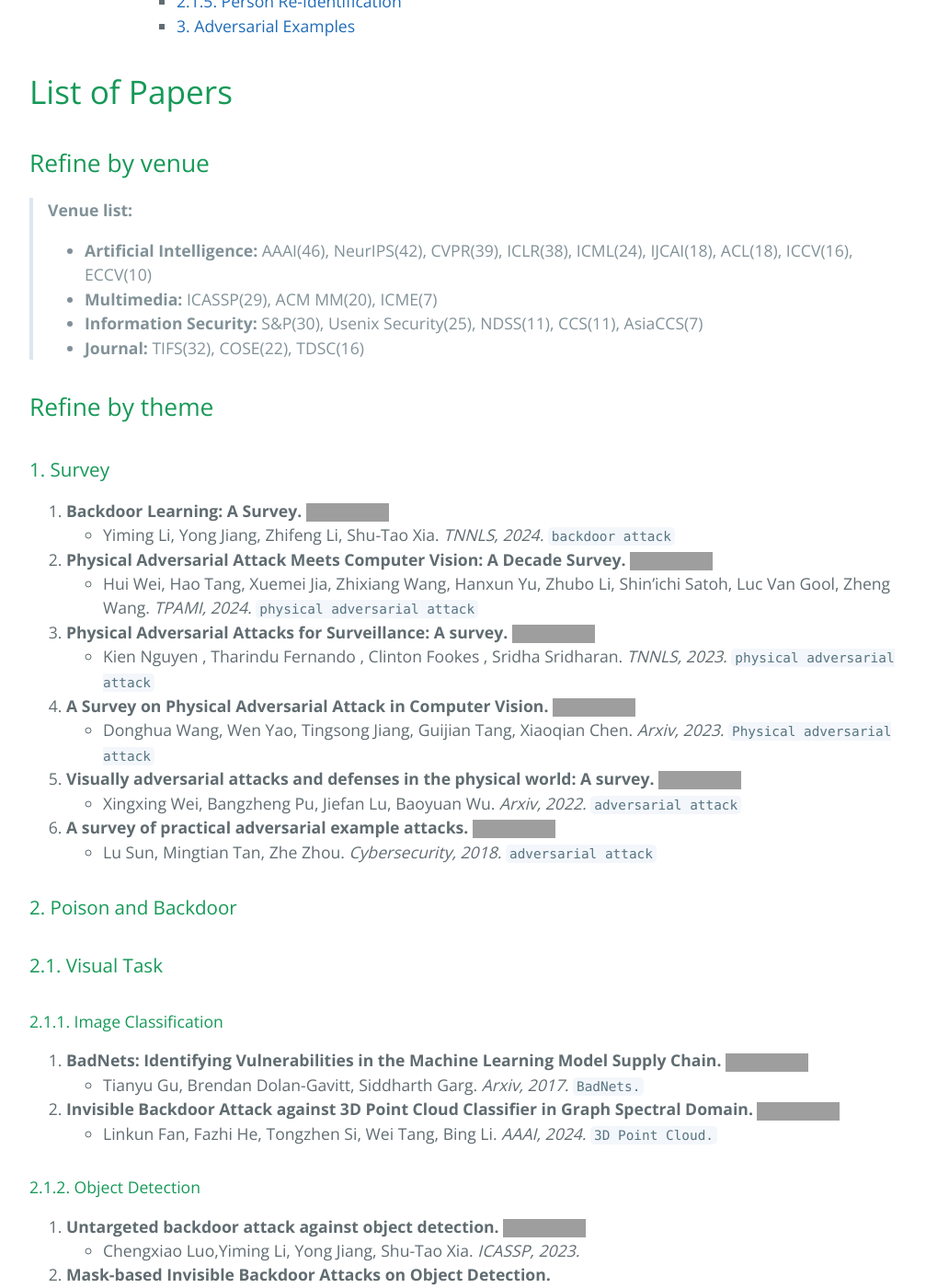
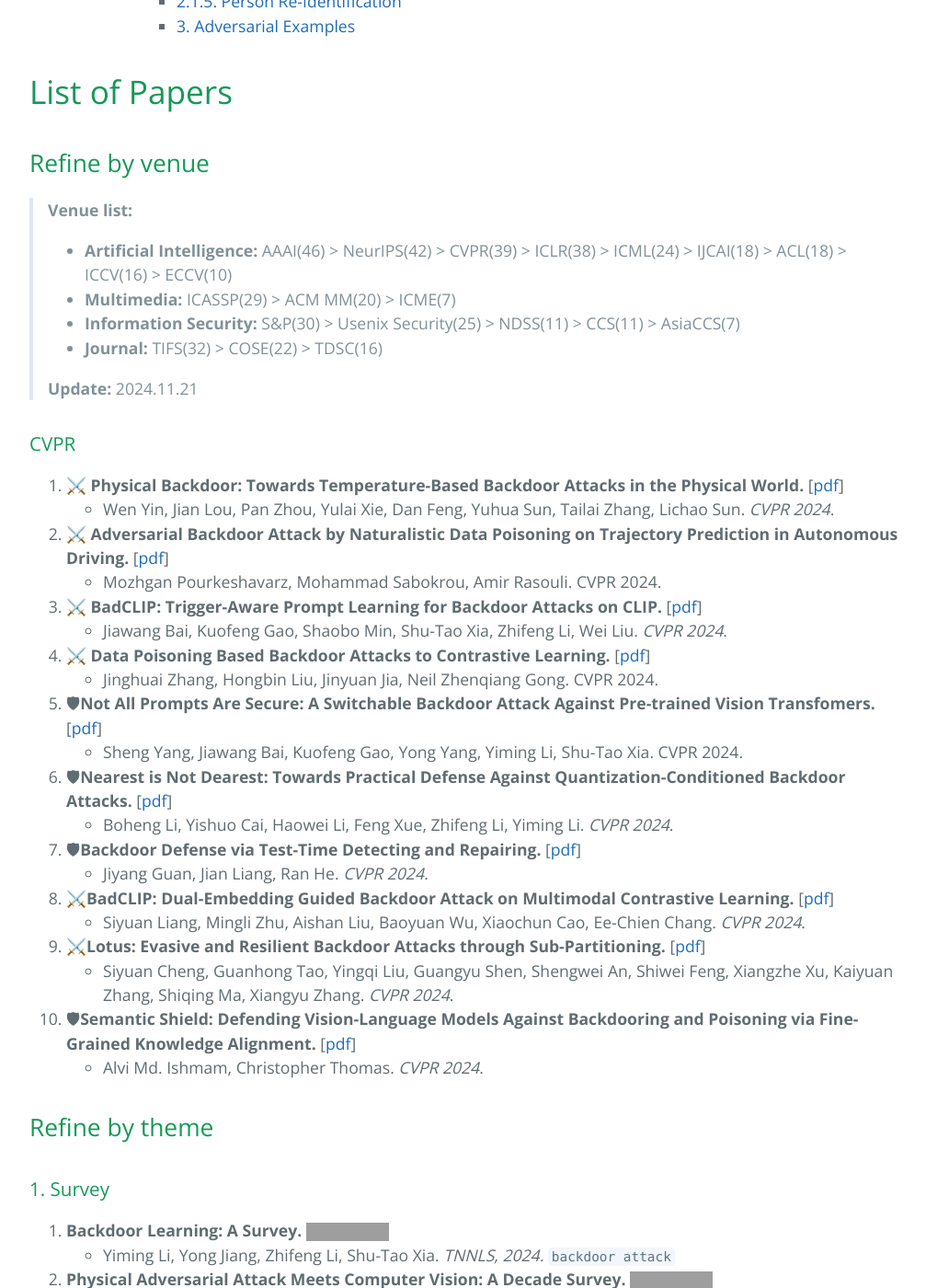
Before and after one commit to ASRS-Lab/Awesome-DL-Security-and-Privacy-Papers, a Jekyll site: the page built from index.md, in a window 1280 px wide and 1400 px high, scrolled down 759 px, cut to the strip 0-1400 px from the top of the window. Shown: the whole strip at 92% size, without its empty margins (128-1135 px from the left). Built offline with Jekyll 4.4.1, drawn with Linux system fonts in a browser that asks for light colours; grey boxes are pictures that could not be loaded.

Commit message:
update cvpr 2024

```diff
--- a/index.md
+++ b/index.md
@@ -14,8 +14,8 @@ layout: default
 </p>
 # Table of Contents
 
-- Refine by venue
-- Refine by theme
+- [Refine by venue](#Refine-by-venue)
+- [Refine by theme](#Refine-by-venue)
   - [1. Survey](#1-survey)
   - [2. Poison & Backdoor](#2-poison-and-backdoor)
     - [2.1. Visual Task](#21-visual-task)
@@ -31,10 +31,40 @@ layout: default
 
 > **Venue list:**
 >
-> - **Artificial Intelligence:** AAAI(46), NeurIPS(42), CVPR(39), ICLR(38), ICML(24), IJCAI(18), ACL(18), ICCV(16), ECCV(10)
-> - **Multimedia:** ICASSP(29), ACM MM(20), ICME(7)
-> - **Information Security:** S&P(30), Usenix Security(25), NDSS(11), CCS(11), AsiaCCS(7)
-> - **Journal:** TIFS(32), COSE(22), TDSC(16)
+> - **Artificial Intelligence:** AAAI(46) > NeurIPS(42) > CVPR(39) > ICLR(38) > ICML(24) > IJCAI(18) > ACL(18) > ICCV(16) > ECCV(10)
+> - **Multimedia:** ICASSP(29) > ACM MM(20) > ICME(7)
+> - **Information Security:** S&P(30) > Usenix Security(25) > NDSS(11) > CCS(11) > AsiaCCS(7)
+> - **Journal:** TIFS(32) > COSE(22) > TDSC(16)
+>
+> **Update:** 2024.11.21
+
+### CVPR
+
+1. ⚔️ **Physical Backdoor: Towards Temperature-Based Backdoor Attacks in the Physical World.** [[pdf](https://doi.org/10.1109/CVPR52733.2024.01210)]
+   - Wen Yin, Jian Lou, Pan Zhou, Yulai Xie, Dan Feng, Yuhua Sun, Tailai Zhang, Lichao Sun. *CVPR 2024*.
+2. ⚔️ **Adversarial Backdoor Attack by Naturalistic Data Poisoning on Trajectory Prediction in Autonomous Driving.** [[pdf](https://doi.org/10.1109/CVPR52733.2024.01410)]
+   - Mozhgan Pourkeshavarz, Mohammad Sabokrou, Amir Rasouli. CVPR 2024.
+3. ⚔️ **BadCLIP: Trigger-Aware Prompt Learning for Backdoor Attacks on CLIP.** [[pdf](https://doi.org/10.1109/CVPR52733.2024.02288)]
+   - Jiawang Bai, Kuofeng Gao, Shaobo Min, Shu-Tao Xia, Zhifeng Li, Wei Liu. *CVPR 2024*.
+4. ⚔️ **Data Poisoning Based Backdoor Attacks to Contrastive Learning.** [[pdf](https://doi.org/10.1109/CVPR52733.2024.02299)]
+   - Jinghuai Zhang, Hongbin Liu, Jinyuan Jia, Neil Zhenqiang Gong. CVPR 2024.
+5. 🛡**Not All Prompts Are Secure: A Switchable Backdoor Attack Against Pre-trained Vision Transfomers.** [[pdf](https://doi.org/10.1109/CVPR52733.2024.02306)]
+   - Sheng Yang, Jiawang Bai, Kuofeng Gao, Yong Yang, Yiming Li, Shu-Tao Xia. CVPR 2024.
+6. 🛡**Nearest is Not Dearest: Towards Practical Defense Against Quantization-Conditioned Backdoor Attacks.** [[pdf](https://doi.org/10.1109/CVPR52733.2024.02315)]
+   - Boheng Li, Yishuo Cai, Haowei Li, Feng Xue, Zhifeng Li, Yiming Li. *CVPR 2024*.
+7. 🛡**Backdoor Defense via Test-Time Detecting and Repairing.** [[pdf](https://doi.org/10.1109/CVPR52733.2024.02319)]
+   - Jiyang Guan, Jian Liang, Ran He. *CVPR 2024.*
+8. ⚔️**BadCLIP: Dual-Embedding Guided Backdoor Attack on Multimodal Contrastive Learning.** [[pdf](https://doi.org/10.1109/CVPR52733.2024.02327)]
+   - Siyuan Liang, Mingli Zhu, Aishan Liu, Baoyuan Wu, Xiaochun Cao, Ee-Chien Chang. *CVPR 2024*.
+9. ⚔️**Lotus: Evasive and Resilient Backdoor Attacks through Sub-Partitioning.** [[pdf](https://doi.org/10.1109/CVPR52733.2024.02342)]
+   - Siyuan Cheng, Guanhong Tao, Yingqi Liu, Guangyu Shen, Shengwei An, Shiwei Feng, Xiangzhe Xu, Kaiyuan Zhang, Shiqing Ma, Xiangyu Zhang. *CVPR 2024*.
+10. 🛡**Semantic Shield: Defending Vision-Language Models Against Backdooring and Poisoning via Fine-Grained Knowledge Alignment.** [[pdf](https://doi.org/10.1109/CVPR52733.2024.02344)]
+    - Alvi Md. Ishmam, Christopher Thomas. *CVPR 2024*.
+
+
+
+
+
 
 
 
```
